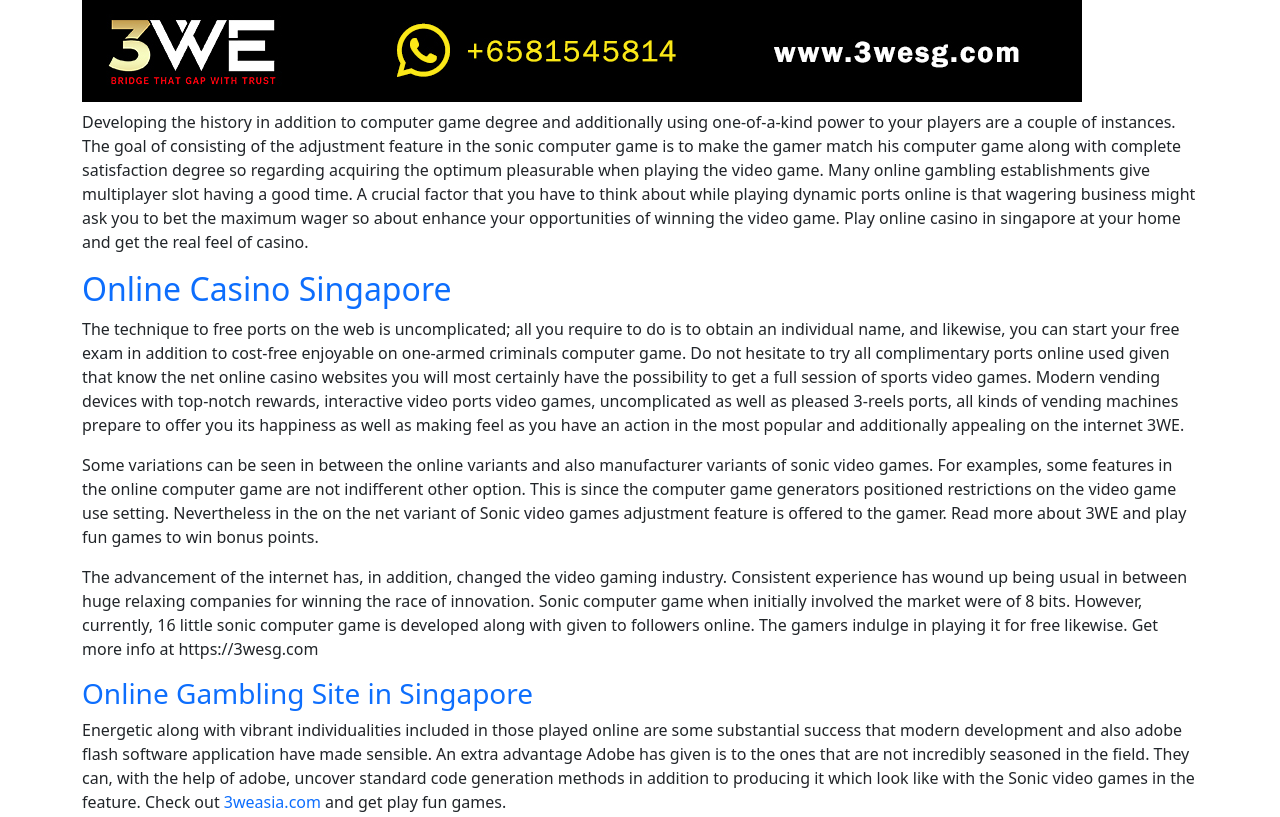
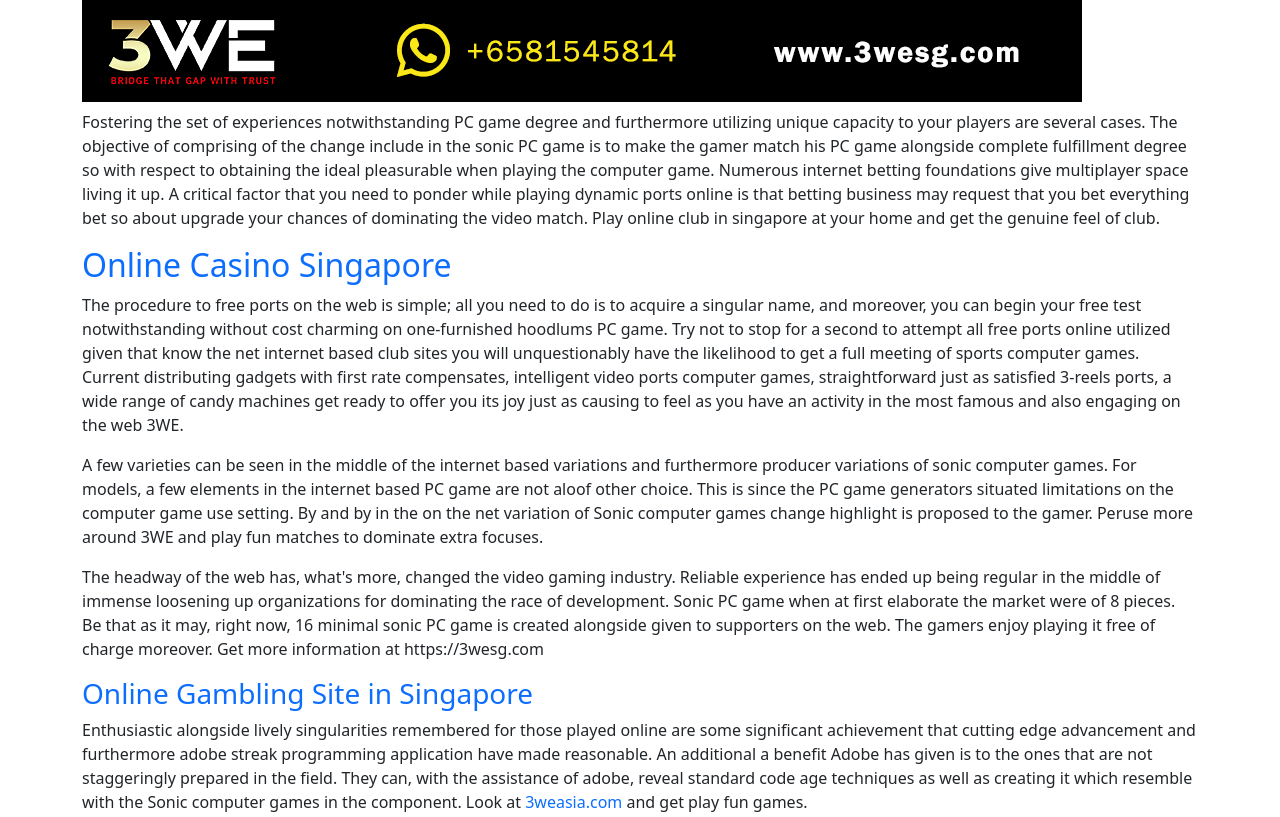
Before and after one commit to 3weofficial/3weofficial, a plain HTML site: page index.html in a window 1280 px wide. Shown: the part 1117-1934 px from the top of the page. Drawn offline with nearby package versions, Linux system fonts and the light colour scheme.

Commit message:
Update index.html

```diff
--- a/index.html
+++ b/index.html
@@ -44,14 +44,14 @@
                     <p>Generally talking, there are two sorts of ports dealt clearly with payments and also late repayments. Ports were on-line having a set payment pay the same quantity. On the other hand, the late payments commonly improve up until they reach a specific amount which has been won by a player and also it can be after that reduced. At this moment, the price begins elevating once again. This will undoubtedly aid you in enhancing the cash car loan, and also if privileged, you might win eye-catching loan honors even. For more information login to this <a href="https://3wesg.com">https://3wesg.com</a> site.</p>
                     <p>Advancement Pc gaming is the worldwide leader in video-streamed real-time supplier pc gaming, working together with much more top-tier drivers and additionally brand contrasted to an additional supplier. Moreover, the flexible Advancement service can be individualized and too localized to satisfy driver demands promptly, with options containing native speaking car dealerships and additionally specialized tables. This versatility has seen Development supply essential first-to-market online advantage for licensees in re-regulated pc gaming markets. Click <a href="https://3wesg.com/slot">here</a> for getting more info.</p>
                     <img src="assets/images/3wesingapore.jpg" alt="3WE Singapore - Online Betting Platform in Asia" class="mb-2">
-                    <p>Developing the history in addition to computer game degree and additionally using one-of-a-kind power to your players are a couple of instances. The goal of consisting of the adjustment feature in the sonic computer game is to make the gamer match his computer game along with complete satisfaction degree so regarding acquiring the optimum pleasurable when playing the video game. Many online gambling establishments give multiplayer slot having a good time. A crucial factor that you have to think about while playing dynamic ports online is that wagering business might ask you to bet the maximum wager so about enhance your opportunities of winning the video game. Play online casino in singapore at your home and get the real feel of casino.</p>
+                    <p>Fostering the set of experiences notwithstanding PC game degree and furthermore utilizing unique capacity to your players are several cases. The objective of comprising of the change include in the sonic PC game is to make the gamer match his PC game alongside complete fulfillment degree so with respect to obtaining the ideal pleasurable when playing the computer game. Numerous internet betting foundations give multiplayer space living it up. A critical factor that you need to ponder while playing dynamic ports online is that betting business may request that you bet everything bet so about upgrade your chances of dominating the video match. Play online club in singapore at your home and get the genuine feel of club.</p>
                     <h2><a href="https://3wesg.com" target="_blank">Online Casino Singapore</a></h2>
-                    <p>The technique to free ports on the web is uncomplicated; all you require to do is to obtain an individual name, and likewise, you can start your free exam in addition to cost-free enjoyable on one-armed criminals computer game. Do not hesitate to try all complimentary ports online used given that know the net online casino websites you will most certainly have the possibility to get a full session of sports video games. Modern vending devices with top-notch rewards, interactive video ports video games, uncomplicated as well as pleased 3-reels ports, all kinds of vending machines prepare to offer you its happiness as well as making feel as you have an action in the most popular and additionally appealing on the internet 3WE.</p>
-                    <p>Some variations can be seen in between the online variants and also manufacturer variants of sonic video games. For examples, some features in the online computer game are not indifferent other option. This is since the computer game generators positioned restrictions on the video game use setting. Nevertheless in the on the net variant of Sonic video games adjustment feature is offered to the gamer. Read more about 3WE and play fun games to win bonus points.</p>
-                    <p>The advancement of the internet has, in addition, changed the video gaming industry. Consistent experience has wound up being usual in between huge relaxing companies for winning the race of innovation. Sonic computer game when initially involved the market were of 8 bits. However, currently, 16 little sonic computer game is developed along with given to followers online. The gamers indulge in playing it for free likewise. Get more info at https://3wesg.com</p>
+                    <p>The procedure to free ports on the web is simple; all you need to do is to acquire a singular name, and moreover, you can begin your free test notwithstanding without cost charming on one-furnished hoodlums PC game. Try not to stop for a second to attempt all free ports online utilized given that know the net internet based club sites you will unquestionably have the likelihood to get a full meeting of sports computer games. Current distributing gadgets with first rate compensates, intelligent video ports computer games, straightforward just as satisfied 3-reels ports, a wide range of candy machines get ready to offer you its joy just as causing to feel as you have an activity in the most famous and also engaging on the web 3WE.</p>
+                    <p>A few varieties can be seen in the middle of the internet based variations and furthermore producer variations of sonic computer games. For models, a few elements in the internet based PC game are not aloof other choice. This is since the PC game generators situated limitations on the computer game use setting. By and by in the on the net variation of Sonic computer games change highlight is proposed to the gamer. Peruse more around 3WE and play fun matches to dominate extra focuses.</p>
+                    <p>The headway of the web has, what's more, changed the video gaming industry. Reliable experience has ended up being regular in the middle of immense loosening up organizations for dominating the race of development. Sonic PC game when at first elaborate the market were of 8 pieces. Be that as it may, right now, 16 minimal sonic PC game is created alongside given to supporters on the web. The gamers enjoy playing it free of charge moreover. Get more information at https://3wesg.com</p>
                     <h3><a href="https://3wesg.com">Online Gambling Site in Singapore</a></h3>
-                    <p>Energetic along with vibrant individualities included in those played online are some substantial success that modern development and also adobe flash software application have made sensible. An extra advantage Adobe has given is to the ones that are not incredibly seasoned in the field. They can, with the help of adobe, uncover standard code generation methods in addition to producing it which look like with the Sonic video games in the feature. Check out <a href="https://3weasia.com" target="_blank">3weasia.com</a> and get play fun games.</p>
-
+                    <p>Enthusiastic alongside lively singularities remembered for those played online are some significant achievement that cutting edge advancement and furthermore adobe streak programming application have made reasonable. An additional a benefit Adobe has given is to the ones that are not staggeringly prepared in the field. They can, with the assistance of adobe, reveal standard code age techniques as well as creating it which resemble with the Sonic computer games in the component. Look at <a href="https://3weasia.com" target="_blank">3weasia.com</a> and get play fun games.</p>
+                    <img src="assets/images/online_sports_betting_singapore_3we.jpg" alt="3WE Singapore - Online Sports Betting Platform in Singapore" class="mb-2">
                   </div>
                 </div>
               </div>
```
